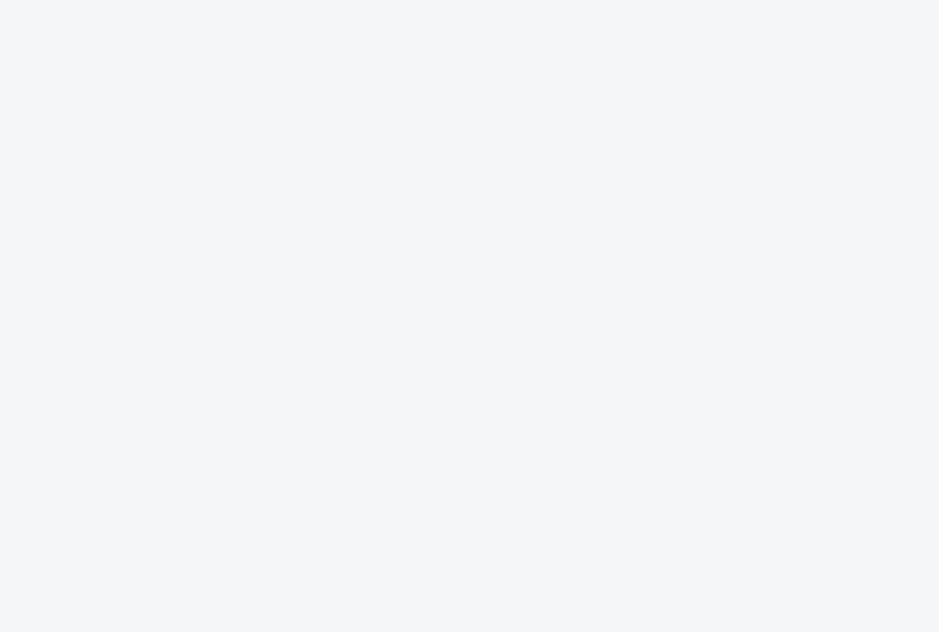
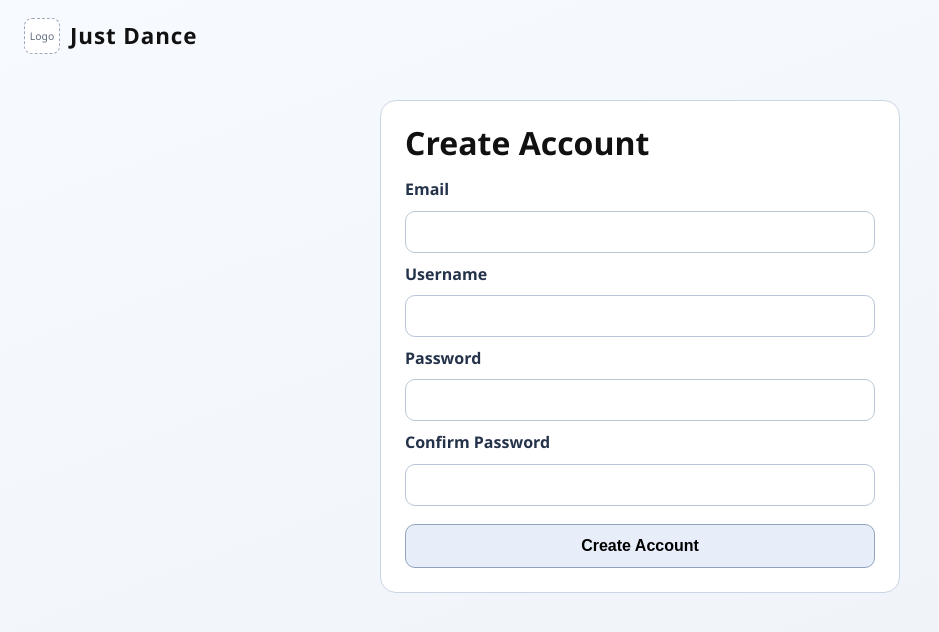
Before and after one commit to anmol-thapa/browser-boogie, a React (Vite) app in the folder frontend/: page /signup in a window 1280 px wide. Before the commit this address had no page. Shown: the top 632 px of the page, without its empty margins (0-939 px from the left). Built offline with nearby package versions, Linux system fonts and the light colour scheme.

Commit message:
Created the account creation page

```diff
--- a/frontend/src/App.tsx
+++ b/frontend/src/App.tsx
@@ -4,6 +4,7 @@ import EnterCodePage from "./pages/EnterCodePage";
 import FriendlyChallengePage from "./pages/FriendlyChallengePage";
 import HomePage from "./pages/HomePage";
 import LoginPage from "./pages/LoginPage";
+import SignupPage from "./pages/SignupPage";
 
 export default function App() {
   return (
@@ -14,6 +15,7 @@ export default function App() {
         <Route path="/friendly-challenge" element={<FriendlyChallengePage />} />
         <Route path="/enter-code" element={<EnterCodePage />} />
         <Route path="/login" element={<LoginPage />} />
+        <Route path="/signup" element={<SignupPage />} />
       </Routes>
     </BrowserRouter>
   );
--- a/frontend/src/components/TopNav.tsx
+++ b/frontend/src/components/TopNav.tsx
@@ -1,10 +1,10 @@
 import { Link } from "react-router-dom";
 
 type TopNavProps = {
-  showLogin?: boolean;
+  showAuthButtons?: boolean;
 };
 
-export default function TopNav({ showLogin = true }: TopNavProps) {
+export default function TopNav({ showAuthButtons = true }: TopNavProps) {
   return (
     <nav className="home-nav">
       <div className="home-brand-wrap">
@@ -17,10 +17,15 @@ export default function TopNav({ showLogin = true }: TopNavProps) {
           Just Dance
         </Link>
       </div>
-      {showLogin ? (
-        <Link to="/login" className="home-login">
-          Login
-        </Link>
+      {showAuthButtons ? (
+        <div className="home-auth-links">
+          <Link to="/login" className="home-login">
+            Login
+          </Link>
+          <Link to="/signup" className="home-signup">
+            Create Account
+          </Link>
+        </div>
       ) : null}
     </nav>
   );
--- a/frontend/src/pages/LoginPage.tsx
+++ b/frontend/src/pages/LoginPage.tsx
@@ -5,7 +5,7 @@ import "./login.css";
 export default function LoginPage() {
   return (
     <div className="home">
-      <TopNav showLogin={false} />
+      <TopNav showAuthButtons={false} />
 
       <main className="home-main">
         <section className="login-card">
--- /dev/null
+++ b/frontend/src/pages/SignupPage.tsx
@@ -0,0 +1,47 @@
+import TopNav from "../components/TopNav";
+import "./homepage.css";
+import "./signup.css";
+
+export default function SignupPage() {
+  return (
+    <div className="home">
+      <TopNav showAuthButtons={false} />
+
+      <main className="home-main">
+        <section className="signup-card">
+          <h1 className="signup-title">Create Account</h1>
+          <form className="signup-form">
+            <label className="signup-label" htmlFor="email">
+              Email
+            </label>
+            <input id="email" name="email" type="email" className="signup-input" />
+
+            <label className="signup-label" htmlFor="username">
+              Username
+            </label>
+            <input id="username" name="username" type="text" className="signup-input" />
+
+            <label className="signup-label" htmlFor="password">
+              Password
+            </label>
+            <input id="password" name="password" type="password" className="signup-input" />
+
+            <label className="signup-label" htmlFor="confirmPassword">
+              Confirm Password
+            </label>
+            <input
+              id="confirmPassword"
+              name="confirmPassword"
+              type="password"
+              className="signup-input"
+            />
+
+            <button type="submit" className="signup-submit">
+              Create Account
+            </button>
+          </form>
+        </section>
+      </main>
+    </div>
+  );
+}
--- a/frontend/src/pages/homepage.css
+++ b/frontend/src/pages/homepage.css
@@ -49,6 +49,25 @@
   border-radius: 999px;
   padding: 8px 14px;
   background: #ffffff;
+  text-decoration: none;
+  color: inherit;
+  display: inline-flex;
+  align-items: center;
+  justify-content: center;
+}
+
+.home-auth-links {
+  display: inline-flex;
+  align-items: center;
+  gap: 10px;
+}
+
+.home-signup {
+  min-width: 140px;
+  border: 1px solid #8fa3c4;
+  border-radius: 999px;
+  padding: 8px 14px;
+  background: #e9effa;
   text-decoration: none;
   color: inherit;
   display: inline-flex;
@@ -147,6 +166,17 @@
 }
 
 @media (max-width: 640px) {
+  .home-auth-links {
+    gap: 6px;
+  }
+
+  .home-login,
+  .home-signup {
+    min-width: auto;
+    padding: 8px 10px;
+    font-size: 0.9rem;
+  }
+
   .home-actions {
     flex-direction: column;
     align-items: center;
--- /dev/null
+++ b/frontend/src/pages/signup.css
@@ -0,0 +1,43 @@
+.signup-card {
+  width: min(520px, 92vw);
+  background: #ffffff;
+  border: 1px solid #cbd5e3;
+  border-radius: 16px;
+  padding: 24px;
+  text-align: left;
+}
+
+.signup-title {
+  margin: 0 0 18px 0;
+  font-size: 2rem;
+  line-height: 1.1;
+}
+
+.signup-form {
+  display: flex;
+  flex-direction: column;
+  gap: 10px;
+}
+
+.signup-label {
+  font-weight: 600;
+  color: #24324a;
+}
+
+.signup-input {
+  height: 42px;
+  border: 1px solid #b8c5d8;
+  border-radius: 10px;
+  padding: 0 12px;
+  font-size: 1rem;
+}
+
+.signup-submit {
+  margin-top: 8px;
+  height: 44px;
+  border: 1px solid #91a2be;
+  border-radius: 10px;
+  background: #e7eef9;
+  font-size: 1rem;
+  font-weight: 700;
+}
```
